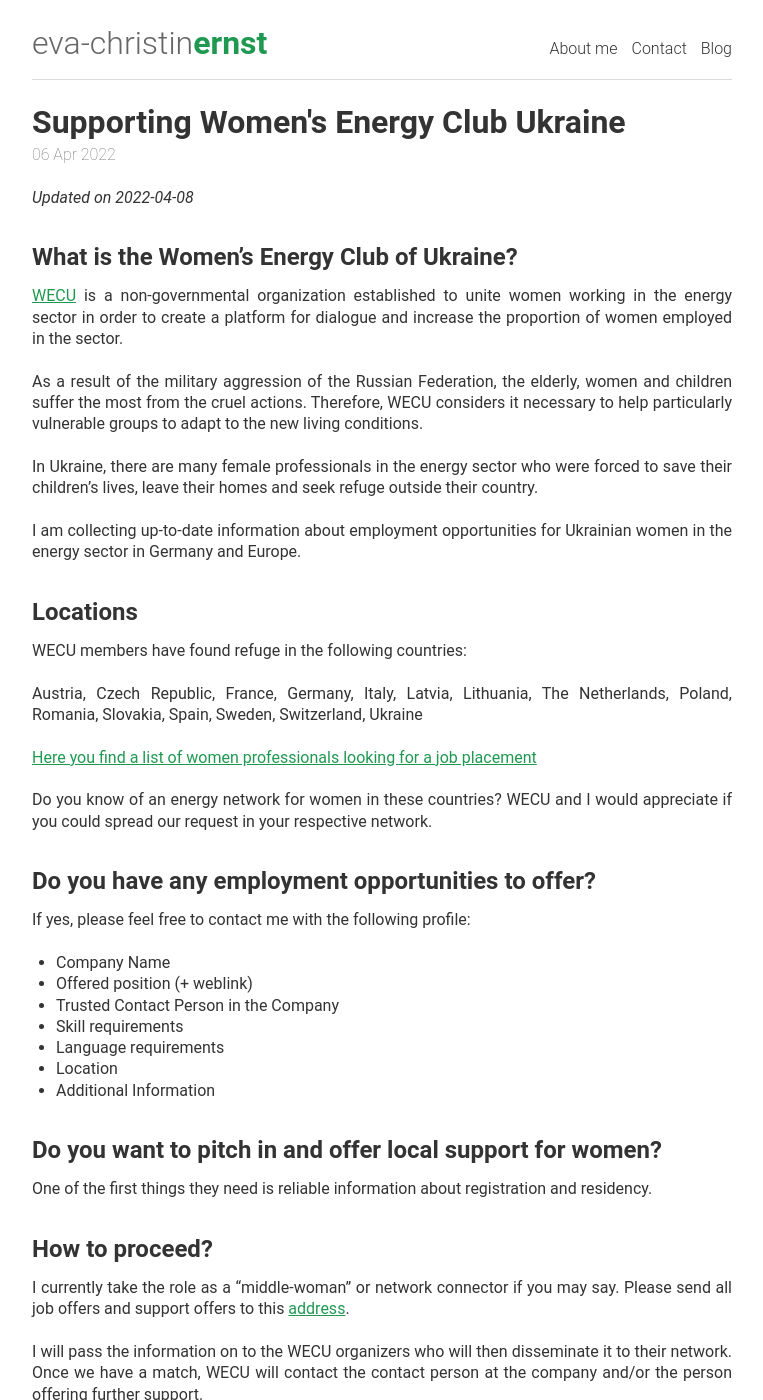
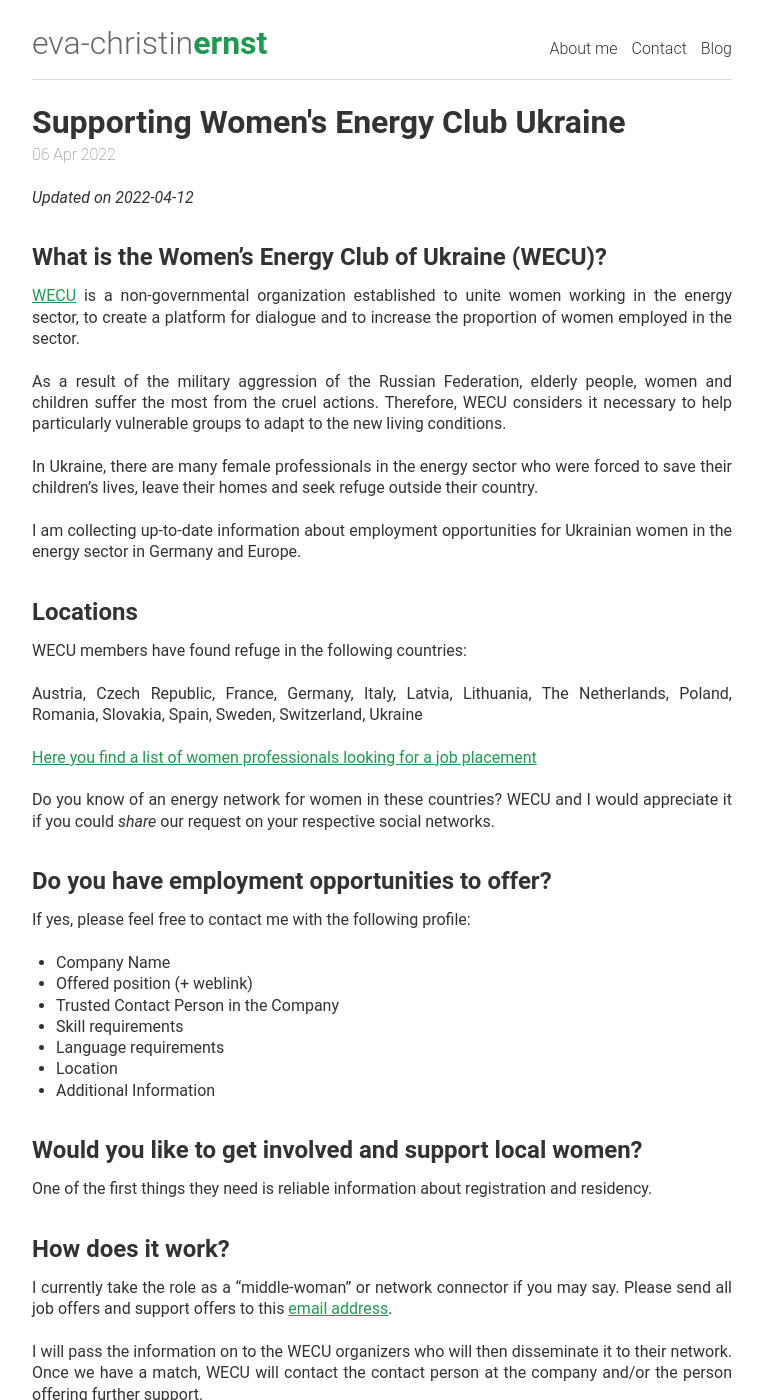
Before and after one commit to evafroehlich/website, a Jekyll site: the page built from _posts/2022-04-06-supporting-WECU.md, in a window 1280 px wide and 1400 px high. Shown: the whole window, without its empty margins (258-1021 px from the left). Built offline with Jekyll 4.4.1, drawn with Linux system fonts in a browser that asks for light colours; some of the changed text lies outside the part shown.

Commit message:
feat: change wording

```diff
--- a/_posts/2022-04-06-supporting-WECU.md
+++ b/_posts/2022-04-06-supporting-WECU.md
@@ -5,13 +5,13 @@
 category: [WomenInTech, Ukraine]
 ---
 
-_Updated on 2022-04-08_
+_Updated on 2022-04-12_
 
-### What is the Women's Energy Club of Ukraine?
+### What is the Women's Energy Club of Ukraine (WECU)?
 
-[WECU](http://www.wecu.com.ua/en/) is a non-governmental organization established to unite women working in the energy sector in order to create a platform for dialogue and increase the proportion of women employed in the sector.
+[WECU](http://www.wecu.com.ua/en/) is a non-governmental organization established to unite women working in the energy sector, to create a platform for dialogue and to increase the proportion of women employed in the sector.
 
-As a result of the military aggression of the Russian Federation, the elderly, women and children suffer the most from the cruel actions. Therefore, WECU considers it necessary to help particularly vulnerable groups to adapt to the new living conditions.
+As a result of the military aggression of the Russian Federation, elderly people, women and children suffer the most from the cruel actions. Therefore, WECU considers it necessary to help particularly vulnerable groups to adapt to the new living conditions.
 
 In Ukraine, there are many female professionals in the energy sector who were forced to save their children's lives, leave their homes and seek refuge outside their country.
 
@@ -25,9 +25,9 @@
 
 [Here you find a list of women professionals looking for a job placement](https://docs.google.com/spreadsheets/d/1sIX-FphUY94Wd7rJeY0DXj1J1yqyFgld0V1xg6jHqz4/edit?usp=sharing)
 
-Do you know of an energy network for women in these countries? WECU and I would appreciate if you could spread our request in your respective network.
+Do you know of an energy network for women in these countries? WECU and I would appreciate it if you could *share* our request on your respective social networks.
 
-### Do you have any employment opportunities to offer?
+### Do you have employment opportunities to offer?
 
 If yes, please feel free to contact me with the following profile:
 
@@ -39,13 +39,13 @@
 - Location
 - Additional Information
 
-### Do you want to pitch in and offer local support for women?
+### Would you like to get involved and support local women?
 
 One of the first things they need is reliable information about registration and residency.
 
-### How to proceed?
+### How does it work?
 
-I currently take the role as a “middle-woman” or network connector if you may say. Please send all job offers and support offers to this [address](mailto:
+I currently take the role as a “middle-woman” or network connector if you may say. Please send all job offers and support offers to this [email address](mailto:
 wecu-backup-network@mailbox.org).
 
 I will pass the information on to the WECU organizers who will then disseminate it to their network. Once we have a match, WECU will contact the contact person at the company and/or the person offering further support.
@@ -70,4 +70,5 @@
 
 #### tbc
 
-Let me know about other initiatives! I am happy to add them.
+[Let me know](mailto:
+wecu-backup-network@mailbox.org) about other initiatives! I am happy to add them.
```
Also changed, not shown: other parts of _posts/2022-04-06-supporting-WECU.md (+1 -1 lines).
